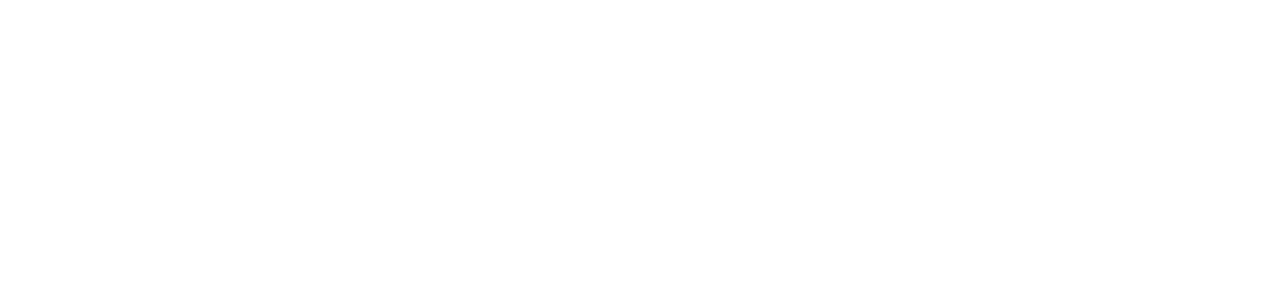
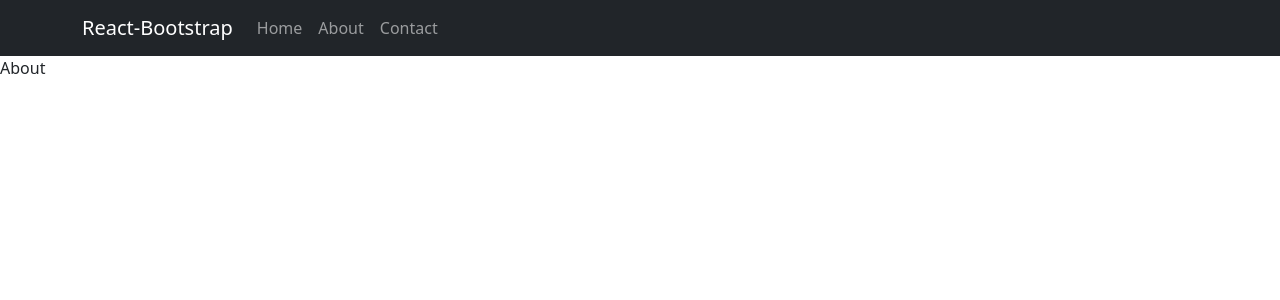
Before and after one commit to uriahpissalidis/resumeParser, a React (Create React App) app: page /about in a window 1280 px wide. Before the commit this address had no page. Shown: the top 300 px of the page. Built offline with nearby package versions, Linux system fonts and the light colour scheme.

Commit message:
nav bar routing

```diff
--- a/package.json
+++ b/package.json
@@ -6,6 +6,7 @@
     "@testing-library/jest-dom": "^5.16.4",
     "@testing-library/react": "^13.3.0",
     "@testing-library/user-event": "^13.5.0",
+    "autoprefixer": "10.4.5",
     "bootstrap": "^5.1.3",
     "react": "^18.2.0",
     "react-bootstrap": "^2.4.0",
--- a/public/index.html
+++ b/public/index.html
@@ -9,7 +9,7 @@
       name="description"
       content="Web site created using create-react-app"
     />
-    <link rel="apple-touch-icon" href="%PUBLIC_URL%/logo192.png" />
+
     <!--
       manifest.json provides metadata used when your web app is installed on a
       user's mobile device or desktop. See https://developers.google.com/web/fundamentals/web-app-manifest/
--- a/src/App.js
+++ b/src/App.js
@@ -1,14 +1,13 @@
-import { Route, Routes } from "react-router-dom";
-import { Home } from "./components/Home";
-import { ParseExcel } from "./components/ParseExcel";
 import "./App.css";
+import 'bootstrap/dist/css/bootstrap.min.css';
+import NavbarComp from "./components/NavbarComp";
+
+
 
 function App() {
   return (
-    <Routes>
-      <Route path="/" element={<Home />}></Route>
-      <Route path="/parse-excel" element={<ParseExcel />}></Route>
-    </Routes>
+    <NavbarComp />
+
   );
 }
 
--- /dev/null
+++ b/src/components/About.js
@@ -0,0 +1,9 @@
+import React, { Component } from 'react'
+
+export default class About extends Component {
+  render() {
+    return (
+      <div>About</div>
+    )
+  }
+}
--- /dev/null
+++ b/src/components/Contact.js
@@ -0,0 +1,9 @@
+import React, { Component } from 'react'
+
+export default class Contact extends Component {
+  render() {
+    return (
+      <div>Contact</div>
+    )
+  }
+}
--- /dev/null
+++ b/src/components/NavbarComp.js
@@ -0,0 +1,44 @@
+import React, { Component } from "react";
+import { Link, Route, Routes } from "react-router-dom";
+import About from "./About";
+import Contact from "./Contact";
+import { Home } from "./Home";
+import { ParseExcel } from "./ParseExcel";
+import { Nav, Navbar, Container } from "react-bootstrap";
+
+export default class NavbarComp extends Component {
+  render() {
+    return (
+      <>
+        <div className="nav-bar">
+          <Navbar bg="dark" variant="dark" expand="lg">
+            <Container>
+              <Navbar.Brand as={Link} to="/">React-Bootstrap</Navbar.Brand>
+              <Navbar.Toggle aria-controls="basic-navbar-nav" />
+              <Navbar.Collapse id="basic-navbar-nav">
+                <Nav className="me-auto">
+                  <Nav.Link as={Link} to="/">
+                    Home
+                  </Nav.Link>
+                  <Nav.Link as={Link} to="/about">
+                    About
+                  </Nav.Link>
+                  <Nav.Link as={Link} to="/contact">
+                    Contact
+                  </Nav.Link>
+                </Nav>
+              </Navbar.Collapse>
+            </Container>
+          </Navbar>
+        </div>
+        <Routes>
+          <Route path="/" element={<Home />}></Route>
+          <Route path="/home" element={<Home />}></Route>
+          <Route path="/about" element={<About />}></Route>
+          <Route path="/contact" element={<Contact />}></Route>
+          <Route path="/parse-excel" element={<ParseExcel />}></Route>
+        </Routes>
+      </>
+    );
+  }
+}
--- a/src/index.js
+++ b/src/index.js
@@ -3,6 +3,8 @@
 import "./index.css";
 import App from "./App";
 import { BrowserRouter } from "react-router-dom";
+
+
 
 const root = ReactDOM.createRoot(document.getElementById('root'));
 
```
Also changed, not shown: public/manifest.json, src/components/Home.js (renamed from src/components/Home.jsx), src/components/ParseExcel.js (renamed from src/components/ParseExcel.jsx), 1 other file (tests, documents, lock files or other folders).
